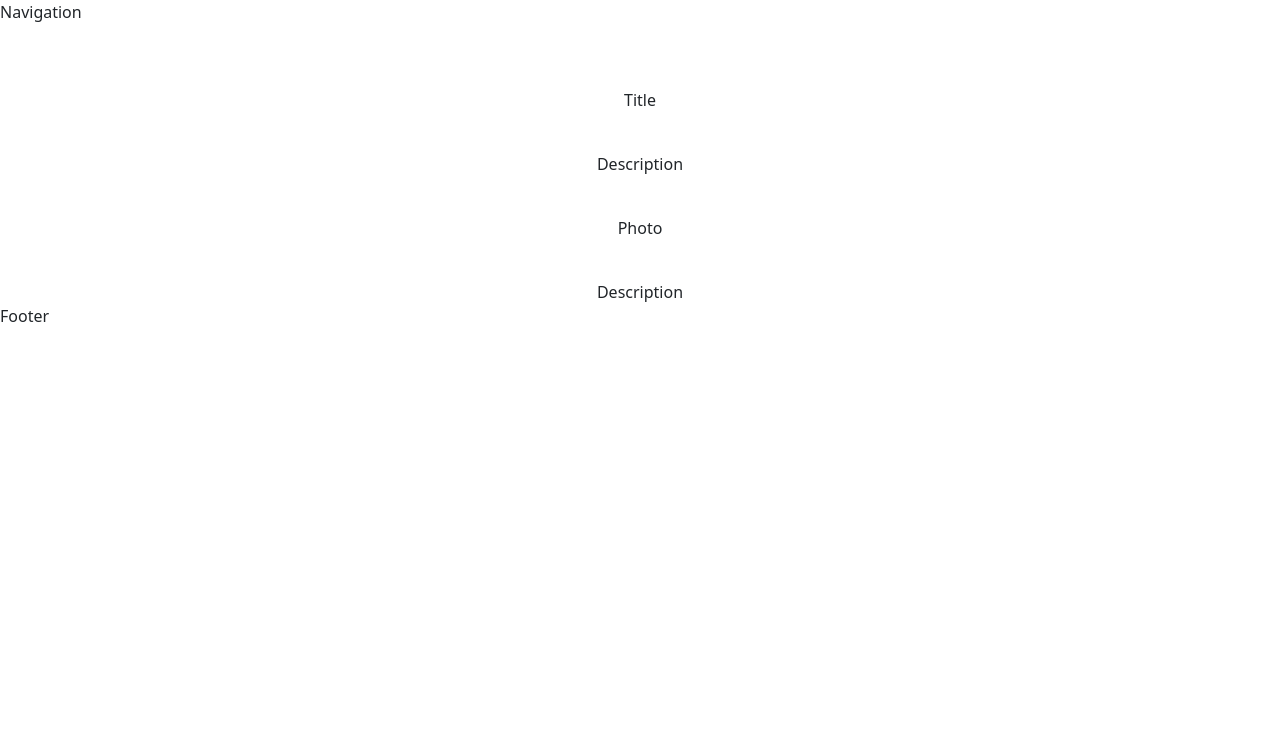
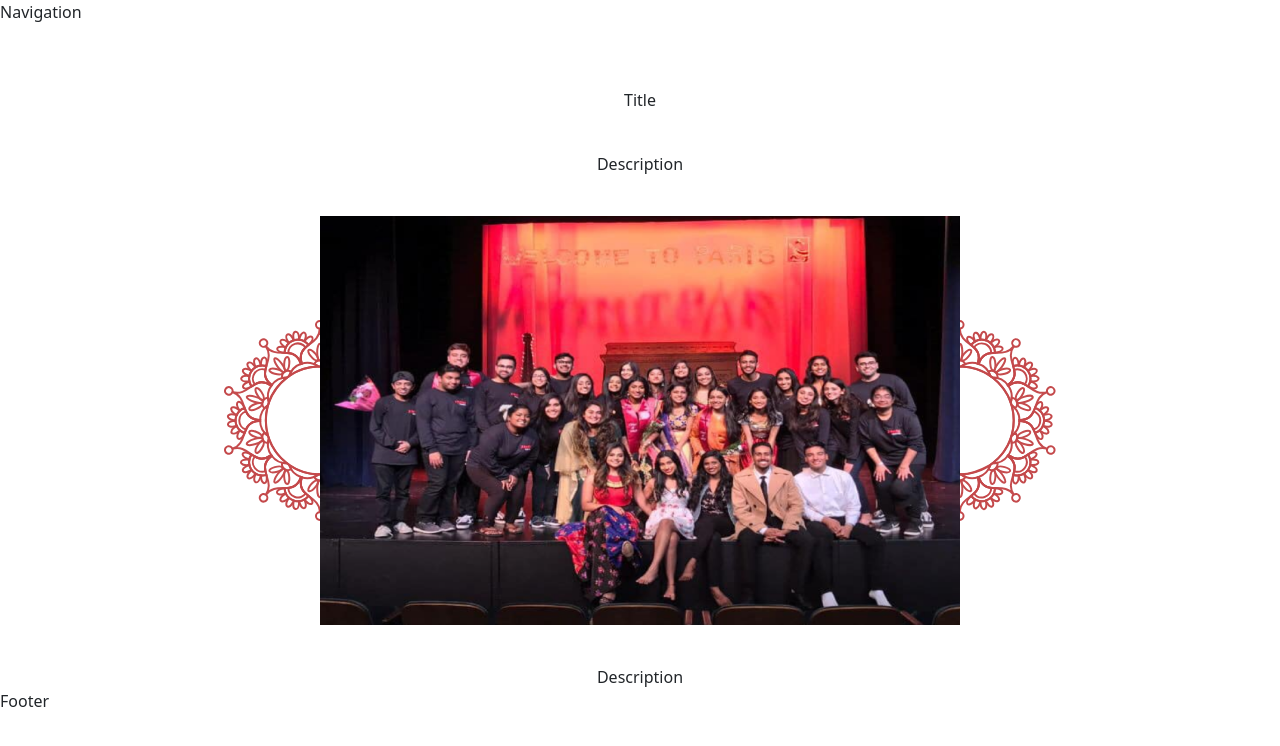
Before and after one commit to acm-ucr/saf-website, a Next.js app: page /about in a window 1280 px wide. Shown: the top 746 px of the page. Built offline with nearby package versions, Linux system fonts and the light colour scheme.

Commit message:
photo in about page

```diff
--- a/src/components/Photo.jsx
+++ b/src/components/Photo.jsx
@@ -1,7 +1,20 @@
 import React from "react";
+import Image from "next/image";
+import image1 from "../../public/images/image1.webp";
+import mandala from "../../public/svg/mandala.svg";
 
 const Photo = () => {
-  return <div>Photo</div>;
+  return (
+    <div className="flex relative justify-center items-center w-1/2">
+      <Image src={mandala} className="absolute z-1 -left-[15%]" alt="mandala" />
+      <Image src={image1} className="w-full z-2" alt="group photo" />
+      <Image
+        src={mandala}
+        className="absolute z-1 -right-[15%]"
+        alt="mandala"
+      />
+    </div>
+  );
 };
 
 export default Photo;
```
